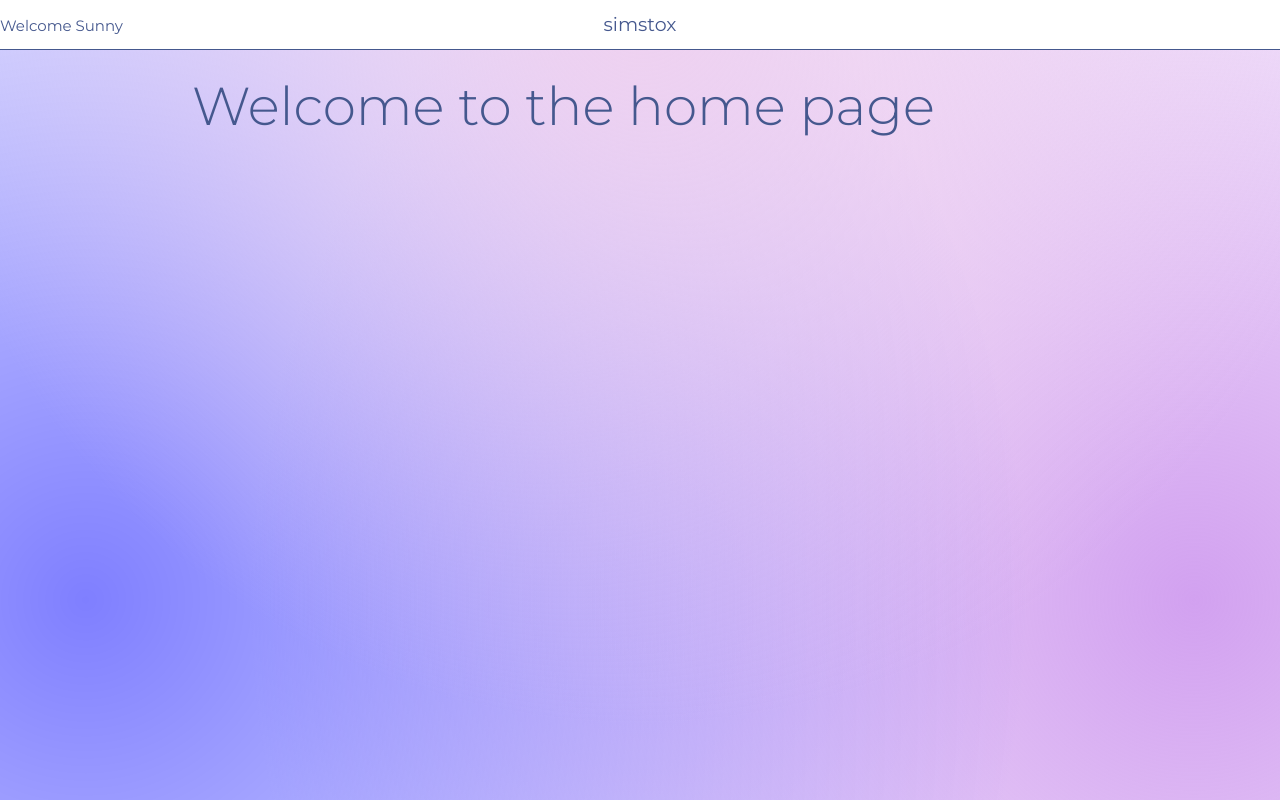
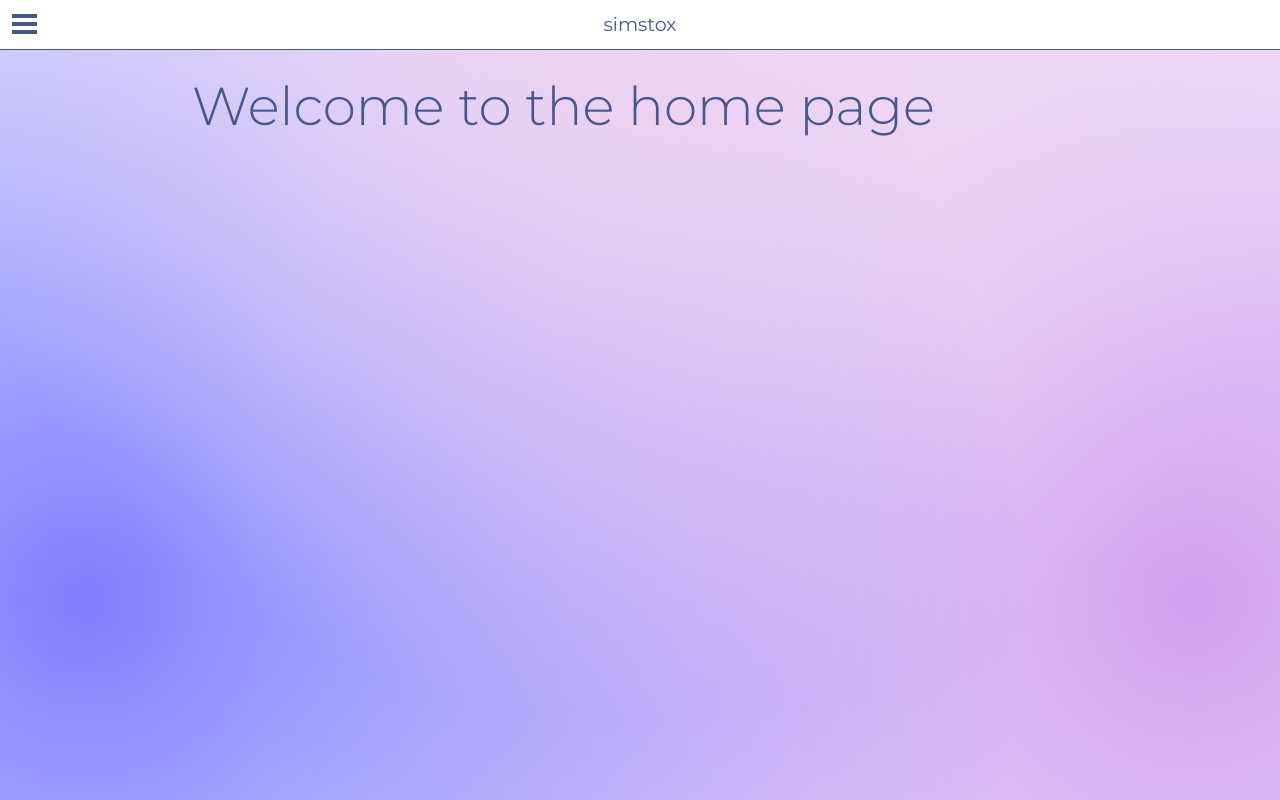
Before and after one commit to SunnyIzr/simstox-frontend, a React (Create React App) app in the folder client/: page / in a window 1280 px wide. Built offline with nearby package versions, Linux system fonts and the light colour scheme.

Commit message:
Style Side Nav

```diff
--- a/client/public/index.html
+++ b/client/public/index.html
@@ -9,6 +9,7 @@
       homescreen on Android. See https://developers.google.com/web/fundamentals/engage-and-retain/web-app-manifest/
     -->
     <link href="https://fonts.googleapis.com/css?family=Montserrat:200,300,400,400i,500,500i,600,700,800" rel="stylesheet">
+    <script src="https://use.fontawesome.com/2d0b6b0290.js"></script>
     <link rel="manifest" href="%PUBLIC_URL%/manifest.json">
     <link rel="shortcut icon" href="%PUBLIC_URL%/favicon.ico">
     <!--
--- a/client/src/components/TopNav.js
+++ b/client/src/components/TopNav.js
@@ -4,7 +4,7 @@ import '../styles/TopNav.css';
 const TopNav = ({}) => (
   <div className='top-nav'>
     <p className='logo'>simstox</p>
-    <p className='greet'>Welcome Sunny</p>
+
   </div>
 )
 
--- a/client/src/styles/MySideNav.css
+++ b/client/src/styles/MySideNav.css
@@ -2,14 +2,32 @@
   top: 0;
   left: 0;
   z-index: 3 !important;
+  background: rgba(255, 255, 255, 0.3);
 }
 
 .bm-menu-wrap{
   top: 0;
   left: 0;
-  z-index: 3 !important
+  z-index: 4 !important
 }
 
-.bm-burger-button button{
+.bm-burger-button{
+  width: 25px;
+  height: 20px;
+  position: fixed;
+  top: 14px;
+  left: 12px;
+  z-index: 3 !important;
+}
 
+.bm-burger-bars{
+  background: #45588e;
 }
+
+nav{
+  background: #D8E4FF;
+}
+
+nav a{
+  color: #45588e;
+}
--- a/client/src/styles/TopNav.css
+++ b/client/src/styles/TopNav.css
@@ -7,6 +7,7 @@
   z-index: 2;
   background: #fff;
   border-bottom: 1px #45588e solid;
+  padding: 13px 15px;
 }
 
 .top-nav p.logo{
```
